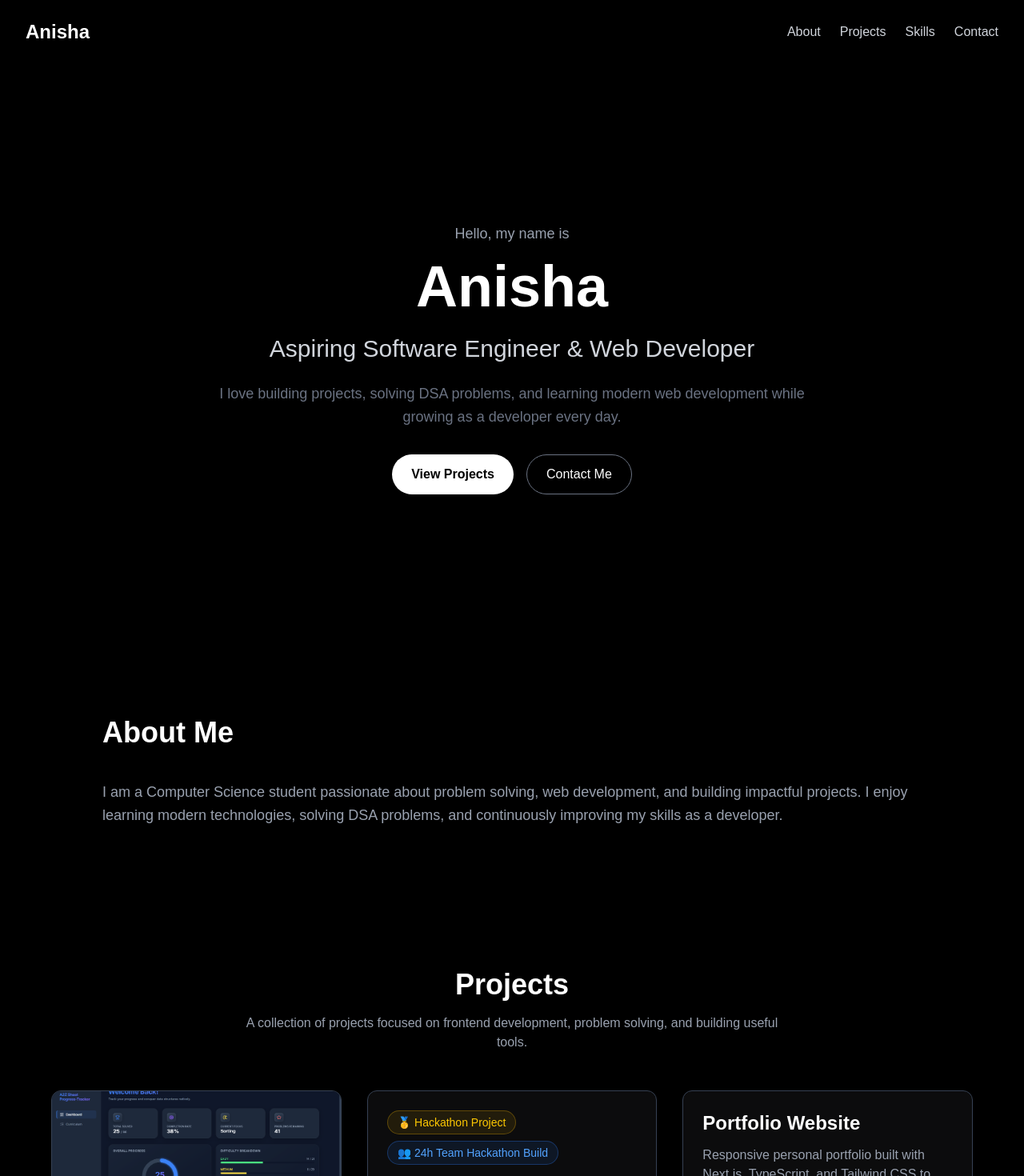
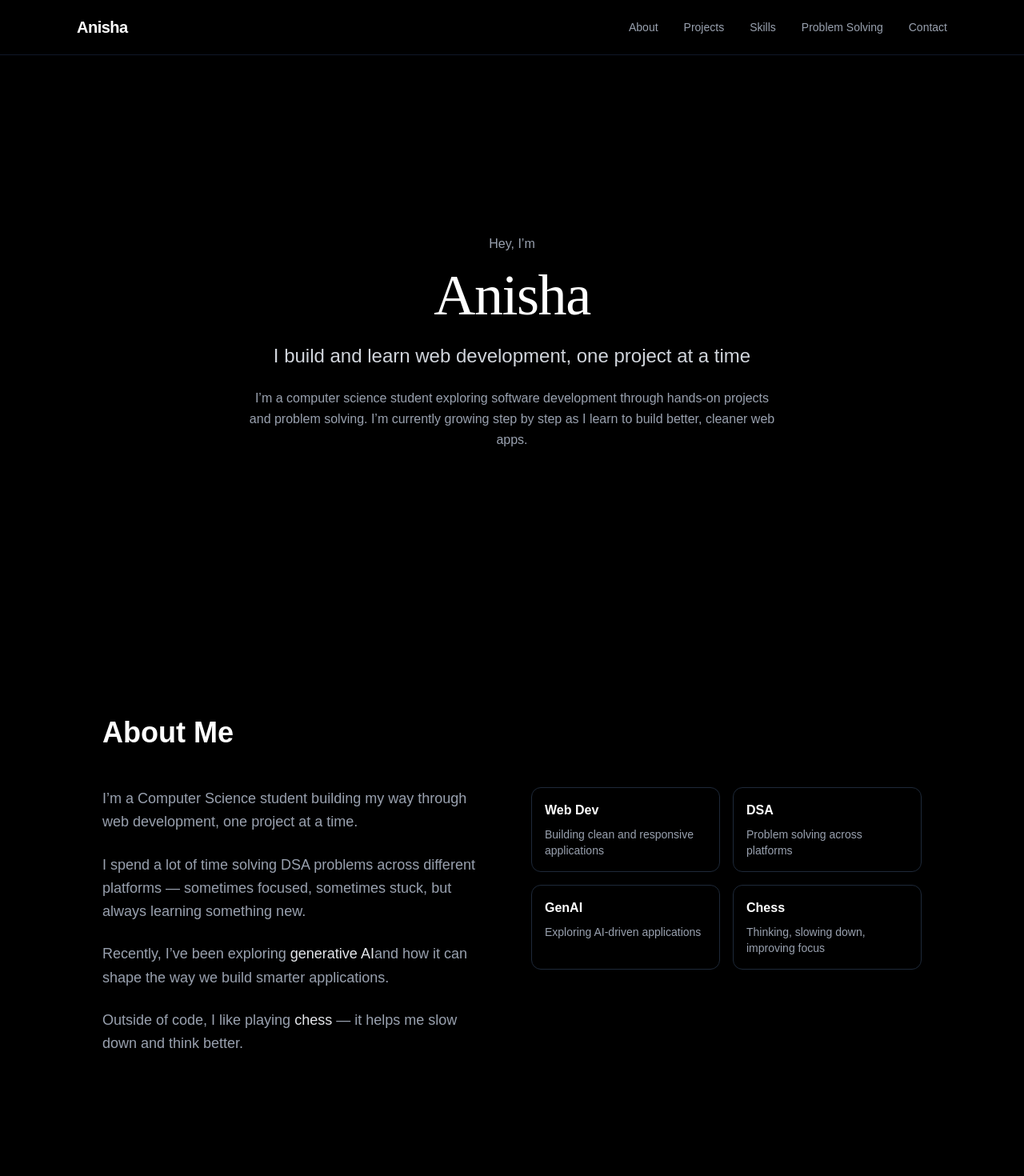
Before and after one commit to anishas0501-hub/portfolio, a Next.js app: page / in a window 1280 px wide. Shown: the top 1470 px of the page at 80% size. Built offline with nearby package versions, Linux system fonts and the light colour scheme.

Commit message:
Refactor portfolio: improve hero, about, skills, and problem solving sections

```diff
--- a/src/components/About.tsx
+++ b/src/components/About.tsx
@@ -1,23 +1,73 @@
 export default function About() {
   return (
-    <section className="bg-black text-white px-6 py-24">
-
+    <section id="about" className="bg-black text-white px-6 py-24">
       <div className="max-w-5xl mx-auto">
 
-        <h2 className="text-4xl font-bold mb-10">
+        <h2 className="text-4xl font-bold mb-12">
           About Me
         </h2>
 
-        <p className="text-gray-400 text-lg leading-relaxed">
-          I am a Computer Science student passionate about
-          problem solving, web development, and building
-          impactful projects. I enjoy learning modern technologies,
-          solving DSA problems, and continuously improving my skills
-          as a developer.
-        </p>
+        <div className="grid md:grid-cols-2 gap-12 items-start">
+
+          <div className="space-y-6 text-gray-400 text-lg leading-relaxed">
+
+            <p>
+              I’m a Computer Science student building my way through web development,
+              one project at a time.
+            </p>
+
+            <p>
+              I spend a lot of time solving DSA problems across different platforms —
+              sometimes focused, sometimes stuck, but always learning something new.
+            </p>
+
+            <p>
+              Recently, I’ve been exploring <span className="text-gray-200">generative AI</span>
+              and how it can shape the way we build smarter applications.
+            </p>
+
+            <p>
+              Outside of code, I like playing <span className="text-gray-200">chess</span> —
+              it helps me slow down and think better.
+            </p>
+
+          </div>
+
+          <div className="grid grid-cols-2 gap-4">
+
+            <div className="border border-gray-800 rounded-xl p-4 hover:border-gray-500 transition">
+              <p className="font-semibold text-white mb-2">Web Dev</p>
+              <p className="text-sm text-gray-400">
+                Building clean and responsive applications
+              </p>
+            </div>
+
+            <div className="border border-gray-800 rounded-xl p-4 hover:border-gray-500 transition">
+              <p className="font-semibold text-white mb-2">DSA</p>
+              <p className="text-sm text-gray-400">
+                Problem solving across platforms
+              </p>
+            </div>
+
+            <div className="border border-gray-800 rounded-xl p-4 hover:border-gray-500 transition">
+              <p className="font-semibold text-white mb-2">GenAI</p>
+              <p className="text-sm text-gray-400">
+                Exploring AI-driven applications
+              </p>
+            </div>
+
+            <div className="border border-gray-800 rounded-xl p-4 hover:border-gray-500 transition">
+              <p className="font-semibold text-white mb-2">Chess</p>
+              <p className="text-sm text-gray-400">
+                Thinking, slowing down, improving focus
+              </p>
+            </div>
+
+          </div>
+
+        </div>
 
       </div>
-
     </section>
   );
 }
--- a/src/components/Hero.tsx
+++ b/src/components/Hero.tsx
@@ -1,35 +1,41 @@
 export default function Hero() {
   return (
-    <section className="min-h-screen pt-24 bg-black text-white flex items-center justify-center px-6">
-      <div className="text-center max-w-3xl">
+    <section className="min-h-screen flex items-center justify-center px-6 text-white pt-24">
+      <div className="max-w-3xl text-center">
 
-        <p className="text-gray-400 mb-4 text-lg">
-          Hello, my name is
+        {/* Greeting */}
+        <p className="text-gray-400 mb-4">
+          Hey, I’m
         </p>
 
-        <h1 className="text-6xl md:text-7xl font-bold mb-6">
+        {/* Name (styled) */}
+        <h1
+          className="
+            text-6xl md:text-7xl
+            font-light
+            tracking-tight
+            mb-6
+            text-white
+          "
+          style={{
+            fontFamily: "serif",
+            letterSpacing: "-0.02em",
+          }}
+        >
           Anisha
         </h1>
 
-        <h2 className="text-2xl md:text-3xl text-gray-300 mb-6">
-          Aspiring Software Engineer & Web Developer
+        {/* Soft identity line */}
+        <h2 className="text-xl md:text-2xl text-gray-300 mb-6">
+          I build and learn web development, one project at a time
         </h2>
 
-        <p className="text-gray-500 text-lg leading-relaxed">
-          I love building projects, solving DSA problems,
-          and learning modern web development while growing
-          as a developer every day.
+        {/* Description */}
+        <p className="text-gray-400 leading-relaxed mb-10 max-w-2xl mx-auto">
+          I’m a computer science student exploring software development
+          through hands-on projects and problem solving. I’m currently
+          growing step by step as I learn to build better, cleaner web apps.
         </p>
-
-        <div className="flex justify-center gap-4 mt-8">
-          <button className="bg-white text-black px-6 py-3 rounded-full font-semibold hover:bg-gray-300 transition">
-            View Projects
-          </button>
-
-          <button className="border border-gray-500 px-6 py-3 rounded-full hover:border-white transition">
-            Contact Me
-          </button>
-        </div>
 
       </div>
     </section>
--- a/src/components/Navbar.tsx
+++ b/src/components/Navbar.tsx
@@ -1,18 +1,47 @@
 export default function Navbar() {
   return (
-    <nav className="w-full flex items-center justify-between px-8 py-6 bg-black text-white fixed top-0 left-0">
+    <nav className="w-full fixed top-0 left-0 z-50 bg-black/80 backdrop-blur-md text-white border-b border-gray-900">
+      <div className="max-w-6xl mx-auto flex items-center justify-between px-8 py-5">
 
-      <h1 className="text-2xl font-bold">
-        Anisha
-      </h1>
+        {/* Logo */}
+        <h1 className="text-xl font-semibold tracking-tight">
+          Anisha
+        </h1>
 
-      <ul className="flex gap-6 text-gray-300">
-        <li className="hover:text-white cursor-pointer">About</li>
-        <li className="hover:text-white cursor-pointer">Projects</li>
-        <li className="hover:text-white cursor-pointer">Skills</li>
-        <li className="hover:text-white cursor-pointer">Contact</li>
-      </ul>
+        {/* Links */}
+        <ul className="flex gap-8 text-sm text-gray-400">
+          <li>
+            <a href="#about" className="hover:text-white transition">
+              About
+            </a>
+          </li>
 
+          <li>
+            <a href="#projects" className="hover:text-white transition">
+              Projects
+            </a>
+          </li>
+
+          <li>
+            <a href="#skills" className="hover:text-white transition">
+              Skills
+            </a>
+          </li>
+
+          <li>
+            <a href="#problem-solving" className="hover:text-white transition">
+              Problem Solving
+            </a>
+          </li>
+
+          <li>
+            <a href="#contact" className="hover:text-white transition">
+              Contact
+            </a>
+          </li>
+        </ul>
+
+      </div>
     </nav>
   );
 }
```
